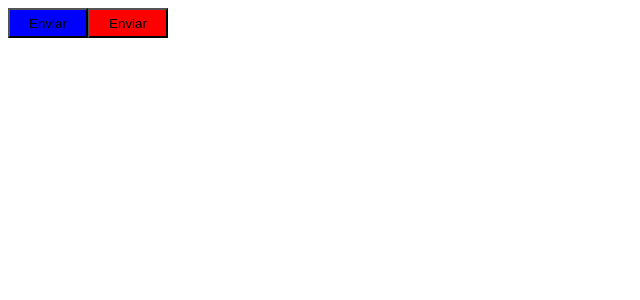
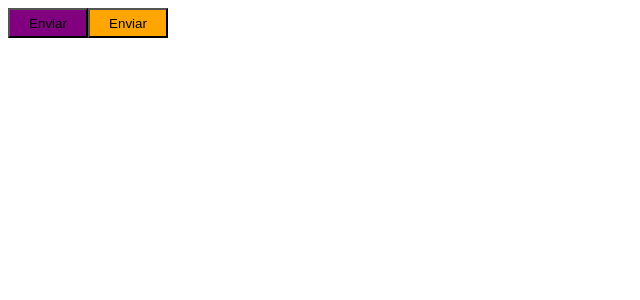
Before and after one commit to SouzaVitoria/pomodoro-timer, a React (Vite) app: page / in a window 1280 px wide. Shown: the top 300 px of the page, without its empty margins (0-640 px from the left). Built offline with nearby package versions, Linux system fonts and the light colour scheme.

Commit message:
changed CSS modules by Styled Components

```diff
--- a/package.json
+++ b/package.json
@@ -10,11 +10,13 @@
   },
   "dependencies": {
     "react": "^18.2.0",
-    "react-dom": "^18.2.0"
+    "react-dom": "^18.2.0",
+    "styled-components": "^5.3.5"
   },
   "devDependencies": {
     "@types/react": "^18.0.15",
     "@types/react-dom": "^18.0.6",
+    "@types/styled-components": "^5.1.25",
     "@vitejs/plugin-react": "^2.0.0",
     "typescript": "^4.6.4",
     "vite": "^3.0.0"
--- a/src/App.tsx
+++ b/src/App.tsx
@@ -4,8 +4,8 @@ import { Button } from "./components/Button/Button"
 export function App() {
   return (
     <>
-      <Button color="primary" />
-      <Button color="secondary" />
+      <Button variant="primary" />
+      <Button variant="secondary" />
     </>
   )
 }
--- a/src/components/Button/Button.module.css
+++ /dev/null
@@ -1,12 +0,0 @@
-.button {
-  width: 80px;
-  height: 30px;
-}
-
-.primary {
-  background-color: blue;
-}
-
-.secondary {
-  background-color: red;
-}
--- /dev/null
+++ b/src/components/Button/Button.styles.ts
@@ -0,0 +1,19 @@
+import styled from "styled-components"
+
+export type ButtonVariant = "primary" | "secondary";
+
+interface ButtonContainerProps {
+  variant: ButtonVariant;
+}
+
+const buttonVariants = {
+  primary: "purple",
+  secondary: "orange"
+}
+
+export const ButtonContainer = styled.button<ButtonContainerProps>`
+  width: 80px;
+  height: 30px;
+
+  ${props => `background-color: ${buttonVariants[props.variant]}`}
+`
--- a/src/components/Button/Button.tsx
+++ b/src/components/Button/Button.tsx
@@ -1,9 +1,9 @@
-import styles from "./Button.module.css";
+import { ButtonContainer, ButtonVariant } from "./Button.styles";
 
 interface ButtonProps {
-  color?: "primary" | "secondary"
+  variant?: ButtonVariant
 }
 
-export function Button({ color = "primary" }: ButtonProps) {
-  return <button className={`${styles.button} ${styles[color]}`}>Enviar</button>
+export function Button({ variant = "primary" }: ButtonProps) {
+  return <ButtonContainer variant={variant}>Enviar</ButtonContainer>
 }
```
Also changed, not shown: 2 other files (tests, documents, lock files or other folders).
